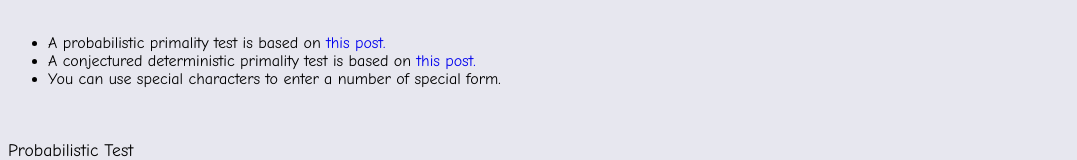
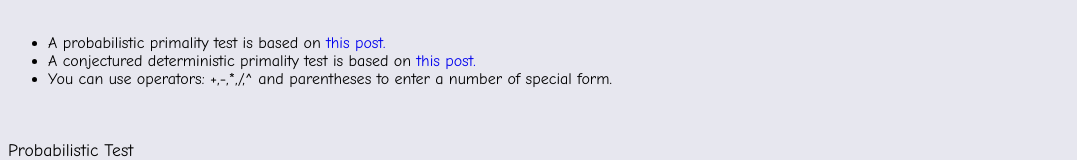
Before and after one commit to PedjaTerzic/pedjaterzic.github.io, a plain HTML site: page primotron.html in a window 1280 px wide. Shown: the part 153-313 px from the top of the page, without its empty margins (0-1077 px from the left). Drawn offline with Linux system fonts and the light colour scheme; a script that the page names is missing.

Commit message:
Update primotron.html

```diff
--- a/primotron.html
+++ b/primotron.html
@@ -37,7 +37,7 @@
 <ul style="font-family:Comic Sans MS, cursive, sans-serif">
   <li>A probabilistic primality test is based on  <a href="https://math.stackexchange.com/q/3436623" style="text-decoration: none" target="_blank">this post.</a></li>
   <li>A conjectured deterministic primality test is based on  <a href="https://mathoverflow.net/questions/286304/chebyshev-polynomials-of-the-first-kind-and-primality-testing" style="text-decoration: none" target="_blank">this post.</a></li>
-  <li>You can use special characters to enter a number of special form.</li>
+  <li>You can use operators: +,-,*,/,^ and parentheses to enter a number of special form.</li>
 </ul>
 
 <br>
```
